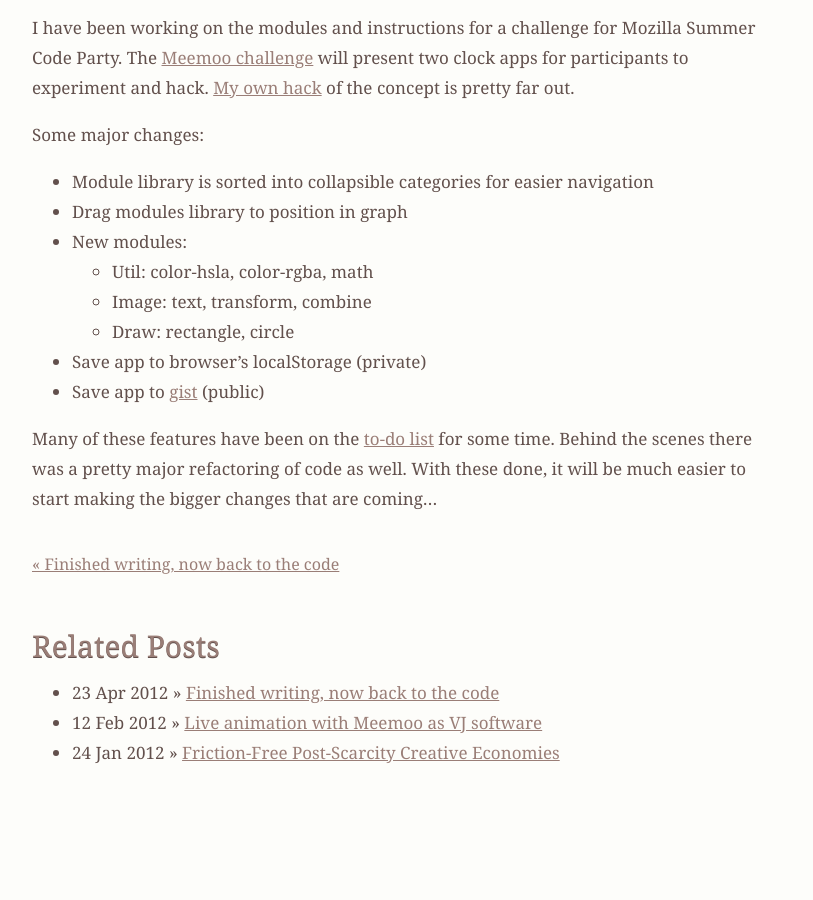
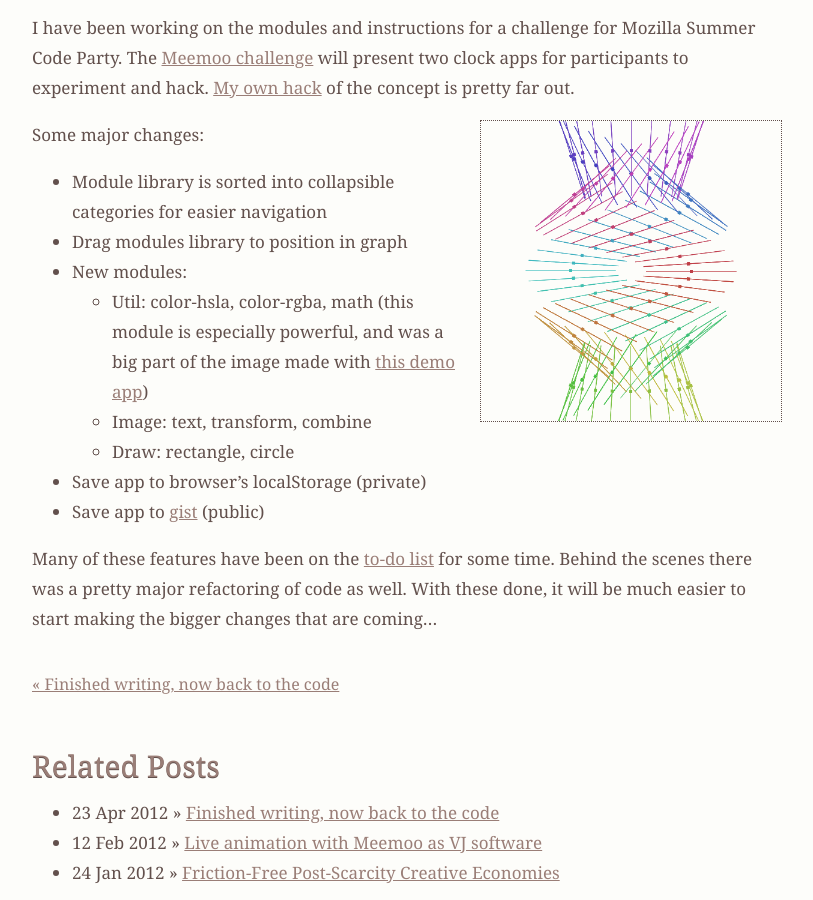
Before and after one commit to meemoo/meemoo.github.io, a Jekyll site: the page built from _posts/2012-06-27-nearing-beta.markdown, in a window 1280 px wide and 900 px high, scrolled down 1237 px. Shown: the whole window, without its empty margins (233-1046 px from the left). Built offline with Jekyll 4.4.1, drawn with Linux system fonts in a browser that asks for light colours; Markdown is read by kramdown in place of the engine named in the settings; before the commit the page ends 2080 px from its top, so only the background shows below that.

Commit message:
math-demo image and link

```diff
--- a/_posts/2012-06-27-nearing-beta.markdown
+++ b/_posts/2012-06-27-nearing-beta.markdown
@@ -20,12 +20,12 @@ One of my thesis evaluators works for Nokia Design, and invited me to present th
 
 I have been working on the modules and instructions for a challenge for Mozilla Summer Code Party. The [Meemoo challenge](https://wiki.mozilla.org/Webmakers/Projects/MeemooClock-DIY) will present two clock apps for participants to experiment and hack. [My own hack](http://meemoo.org/iframework/#gist/2930234) of the concept is pretty far out.
 
-Some major changes:
+Some major changes: <img style="float:right;margin-left:10px;width:300px;height:300px" src="http://meemoo.org/images/math-demo.png" />
 
 * Module library is sorted into collapsible categories for easier navigation
 * Drag modules library to position in graph
 * New modules:
-    * Util: color-hsla, color-rgba, math
+    * Util: color-hsla, color-rgba, math (this module is especially powerful, and was a big part of the image made with [this demo app](http://meemoo.org/iframework/#gist/3002307))
     * Image: text, transform, combine
     * Draw: rectangle, circle
 + Save app to browser's localStorage (private)
```
Also changed, not shown: images/math-demo.png (added).
